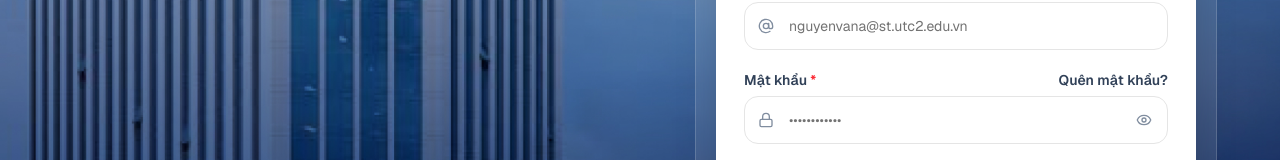
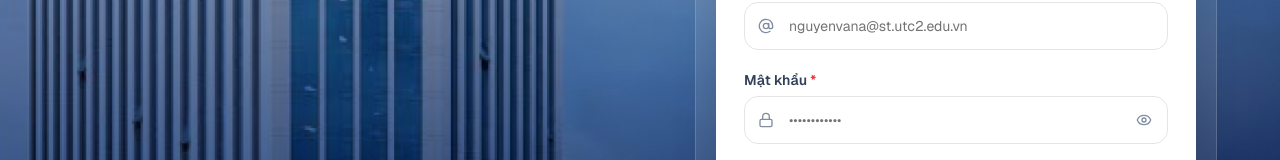
Before and after one commit to dinhnhathuyennhan/leet-code-utc2, a Next.js app in the folder frontend/: page /login in a window 1280 px wide. Shown: the part 347-507 px from the top of the page. Built offline with nearby package versions, Linux system fonts and the light colour scheme; no server answers.

Commit message:
fix(nav): remove links to missing pages and dead notification button
Remove /teacher/accounts and /forgot-password links, and the notification bell that had no functionality.

```diff
--- a/frontend/src/app/route-guard.tsx
+++ b/frontend/src/app/route-guard.tsx
@@ -13,7 +13,7 @@ import { getHomePath } from "@/lib/auth/redirect";
 import { Loader2 } from "lucide-react";
 import { ConnectionLostState, ForbiddenState, ServerErrorState } from "@/components/shared/page-state";
 
-const PUBLIC_ROUTES = ["/login", "/forgot-password"];
+const PUBLIC_ROUTES = ["/login"];
 const LOGIN_ROUTE = "/login";
 const CHANGE_PASSWORD_ROUTE = "/change-password";
 
@@ -64,7 +64,6 @@ function getRedirectTarget(
   auth: Extract<ReturnType<typeof useAuth>, { status: "authenticated" }>,
   lastAllowedPath: string | null,
 ): string | null {
-  if (pathname === "/forgot-password") return getHomePath(auth.user);
   if (auth.user.must_change_password && pathname !== CHANGE_PASSWORD_ROUTE) {
     return CHANGE_PASSWORD_ROUTE;
   }
--- a/frontend/src/components/shared/auth-layout.tsx
+++ b/frontend/src/components/shared/auth-layout.tsx
@@ -3,7 +3,7 @@ import type { ReactNode } from "react";
 
 /**
  * Khung nền dùng chung cho các màn hình chưa đăng nhập
- * (login, change-password, forgot-password): ảnh nền + thanh tiêu đề + footer.
+ * (login, change-password): ảnh nền + thanh tiêu đề + footer.
  *
  * Ảnh cần có trong `public/images/`:
  *   - login-bg.jpg  (ảnh toà nhà UTC2)
--- a/frontend/src/components/shared/login-form.tsx
+++ b/frontend/src/components/shared/login-form.tsx
@@ -2,7 +2,6 @@
 
 import * as React from "react";
 import Image from "next/image";
-import Link from "next/link";
 import {
   Controller,
   FormProvider,
@@ -205,17 +204,9 @@ export function LoginForm({ onSuccess }: LoginFormProps) {
               name="password"
               render={({ field }) => (
                 <FormItem className="flex w-full min-w-0 flex-col gap-1.5">
-                  <div className="flex items-baseline justify-between gap-2">
-                    <FormLabel className="text-slate-700 text-xs sm:text-sm font-semibold">
-                      {t("auth.login.password")} <span className="text-red-500">*</span>
-                    </FormLabel>
-                    <Link
-                      href="/forgot-password"
-                      className="text-slate-700 text-xs sm:text-sm font-semibold hover:text-blue-600 transition-colors"
-                    >
-                      {t("auth.login.forgot")}
-                    </Link>
-                  </div>
+                  <FormLabel className="text-slate-700 text-xs sm:text-sm font-semibold">
+                    {t("auth.login.password")} <span className="text-red-500">*</span>
+                  </FormLabel>
                   <FormControl>
                     <PasswordInput
                       {...field}
--- a/frontend/src/lib/constants/navigation.ts
+++ b/frontend/src/lib/constants/navigation.ts
@@ -6,7 +6,6 @@ import {
   History,
   LayoutDashboard,
   Settings,
-  ShieldCheck,
   Users,
   type LucideIcon,
 } from "lucide-react";
@@ -31,7 +30,6 @@ export const TEACHER_NAV: NavItem[] = [
   { label: "Lớp học phần", labelKey: "nav.courses", href: "/teacher/courses", icon: GraduationCap },
   { label: "Bài nộp", labelKey: "nav.submissions", href: "/teacher/submissions", icon: FileCheck2 },
   { label: "Ngân hàng đề", labelKey: "nav.problemBank", href: "/teacher/problem-bank", icon: BookOpenCheck },
-  { label: "Quản lý tài khoản", labelKey: "nav.accounts", href: "/teacher/accounts", icon: ShieldCheck },
 ];
 
 export const STUDENT_NAV: NavItem[] = [
```
